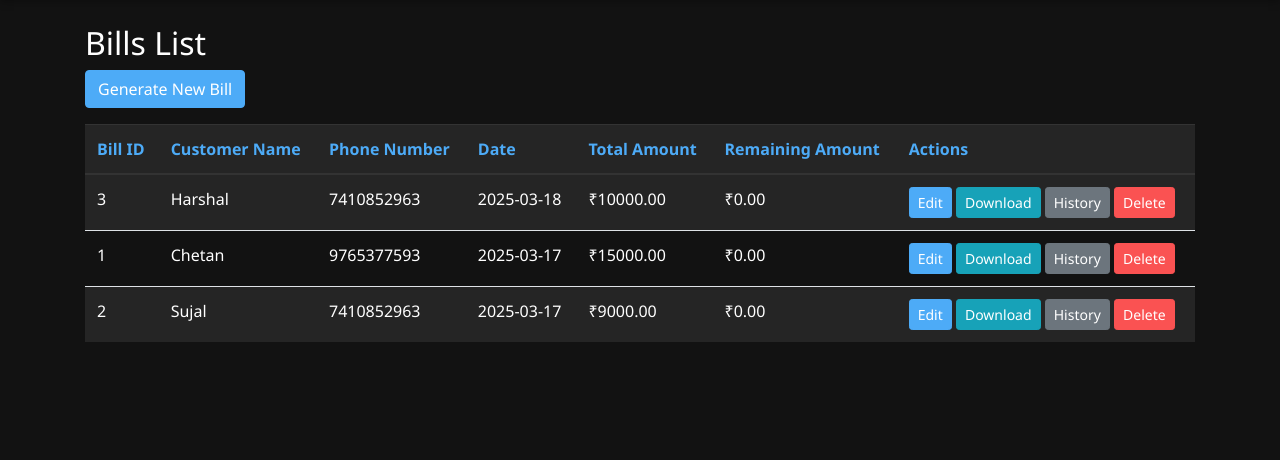
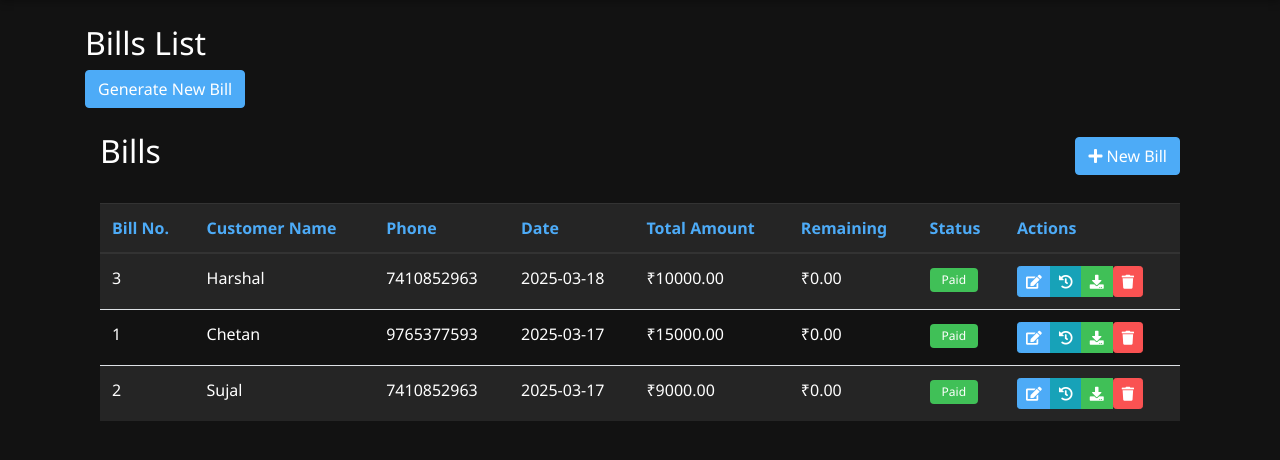
Before and after one commit to Chetanparate12/welding-invoice-manager, a Flask app: page / in a window 1280 px wide. Shown: the part 56-516 px from the top of the page. Run offline with Flask 2, Linux system fonts and the light colour scheme; data comes from the database, SQL or seed files in the repository; both versions use the stored data as it was after the commit; some libraries are stand-ins or nearby versions; some web fonts are replaced.

Commit message:
Updated bill list: Added payment modal and improved delete functionality

```diff
--- a/app.py
+++ b/app.py
@@ -175,11 +175,22 @@ def download_bill(bill_id):
 
 @app.route('/delete_bill/<int:bill_id>', methods=['POST'])
 def delete_bill(bill_id):
-    bill = Bill.query.get_or_404(bill_id)
-    if bill.remaining_amount == 0:
-        db.session.delete(bill)
-        db.session.commit()
-        flash('Bill deleted successfully', 'success')
+    try:
+        bill = Bill.query.get_or_404(bill_id)
+        if bill.remaining_amount == 0:
+            # Delete related records first
+            BillItem.query.filter_by(bill_id=bill.id).delete()
+            Payment.query.filter_by(bill_id=bill.id).delete()
+            # Then delete the bill
+            db.session.delete(bill)
+            db.session.commit()
+            flash('Bill deleted successfully', 'success')
+        else:
+            flash('Cannot delete unpaid bill', 'danger')
+    except Exception as e:
+        db.session.rollback()
+        flash('Error deleting bill', 'danger')
+
     return redirect(url_for('index'))
 
 if __name__ == '__main__':
--- a/static/css/style.css
+++ b/static/css/style.css
@@ -124,3 +124,24 @@ body {
         border: 1px solid var(--border-color);
     }
 }
+
+.badge {
+    padding: 0.5em 1em;
+    border-radius: 4px;
+    font-weight: 500;
+}
+
+.badge-success {
+    background-color: var(--success-color);
+    color: white;
+}
+
+.badge-warning {
+    background-color: #f39c12;
+    color: white;
+}
+
+.badge-danger {
+    background-color: var(--danger-color);
+    color: white;
+}
--- a/templates/bill_list.html
+++ b/templates/bill_list.html
@@ -8,18 +8,26 @@
             <a href="{{ url_for('generate_bill') }}" class="btn btn-primary">Generate New Bill</a>
         </div>
 
+        <div class="container mt-4">
+            <div class="d-flex justify-content-between align-items-center mb-4">
+                <h2>Bills</h2>
+                <a href="{{ url_for('generate_bill') }}" class="btn btn-primary">
+                    <i class="fas fa-plus"></i> New Bill
+                </a>
+            </div>
+
             {% if bills %}
-        <!-- Inside the content block -->
             <div class="table-responsive">
                 <table class="table table-striped">
                     <thead>
                         <tr>
-                        <th>Bill ID</th>
+                            <th>Bill No.</th>
                             <th>Customer Name</th>
-                        <th>Phone Number</th>
+                            <th>Phone</th>
                             <th>Date</th>
                             <th>Total Amount</th>
-                        <th>Remaining Amount</th>
+                            <th>Remaining</th>
+                            <th>Status</th>
                             <th>Actions</th>
                         </tr>
                     </thead>
@@ -32,20 +40,64 @@
                             <td>{{ bill.bill_date.strftime('%Y-%m-%d') }}</td>
                             <td>₹{{ "%.2f"|format(bill.total_amount) }}</td>
                             <td>₹{{ "%.2f"|format(bill.remaining_amount) }}</td>
-                        <!-- In the Actions column of the bills table -->
                             <td>
-                            <a href="{{ url_for('edit_bill', bill_id=bill.id) }}" class="btn btn-sm btn-primary">Edit</a>
+                                {% if bill.remaining_amount == 0 %}
+                                    <span class="badge badge-success">Paid</span>
+                                {% elif bill.remaining_amount == bill.total_amount %}
+                                    <span class="badge badge-danger">Unpaid</span>
+                                {% else %}
+                                    <span class="badge badge-warning">Partial</span>
+                                {% endif %}
+                            </td>
+                            <td>
+                                <div class="btn-group">
+                                    <a href="{{ url_for('edit_bill', bill_id=bill.id) }}" class="btn btn-sm btn-primary" title="Edit">
+                                        <i class="fas fa-edit"></i>
+                                    </a>
+                                    <a href="{{ url_for('payment_history', bill_id=bill.id) }}" class="btn btn-sm btn-info" title="Payment History">
+                                        <i class="fas fa-history"></i>
+                                    </a>
+                                    <a href="{{ url_for('download_bill', bill_id=bill.id) }}" class="btn btn-sm btn-success" title="Download">
+                                        <i class="fas fa-download"></i>
+                                    </a>
                                     {% if bill.remaining_amount > 0 %}
-                            <button type="button" class="btn btn-sm btn-success" data-toggle="modal" data-target="#paymentModal{{ bill.id }}">
-                                Pay
+                                        <button type="button" class="btn btn-sm btn-warning" data-toggle="modal" data-target="#paymentModal{{ bill.id }}" title="Make Payment">
+                                            <i class="fas fa-money-bill-wave"></i>
                                         </button>
+                                    {% else %}
+                                        <form action="{{ url_for('delete_bill', bill_id=bill.id) }}" method="POST" style="display: inline;">
+                                            <button type="submit" class="btn btn-sm btn-danger" onclick="return confirm('Are you sure you want to delete this bill?')" title="Delete">
+                                                <i class="fas fa-trash"></i>
+                                            </button>
+                                        </form>
                                     {% endif %}
-                            <a href="{{ url_for('download_bill', bill_id=bill.id) }}" class="btn btn-sm btn-info">Download</a>
-                            <a href="{{ url_for('payment_history', bill_id=bill.id) }}" class="btn btn-sm btn-secondary">History</a>
-                            {% if bill.remaining_amount == 0 %}
-                            <form action="{{ url_for('delete_bill', bill_id=bill.id) }}" method="POST" style="display: inline;">
-                                <button type="submit" class="btn btn-sm btn-danger" onclick="return confirm('Are you sure you want to delete this bill?')">Delete</button>
+                                </div>
+                            <!-- Payment Modal -->
+                            {% if bill.remaining_amount > 0 %}
+                            <div class="modal fade" id="paymentModal{{ bill.id }}" tabindex="-1" role="dialog" aria-hidden="true">
+                                <div class="modal-dialog" role="document">
+                                    <div class="modal-content">
+                                        <div class="modal-header">
+                                            <h5 class="modal-title">Make Payment</h5>
+                                            <button type="button" class="close" data-dismiss="modal" aria-label="Close">
+                                                <span aria-hidden="true">&times;</span>
+                                            </button>
+                                        </div>
+                                        <form action="{{ url_for('pay_bill', bill_id=bill.id) }}" method="POST">
+                                            <div class="modal-body">
+                                                <div class="form-group">
+                                                    <label>Remaining Amount: ₹{{ "%.2f"|format(bill.remaining_amount) }}</label>
+                                                    <input type="number" name="payment_amount" class="form-control" step="0.01" min="0" max="{{ bill.remaining_amount }}" required>
+                                                </div>
+                                            </div>
+                                            <div class="modal-footer">
+                                                <button type="button" class="btn btn-secondary" data-dismiss="modal">Cancel</button>
+                                                <button type="submit" class="btn btn-primary">Pay</button>
+                                            </div>
                                         </form>
+                                    </div>
+                                </div>
+                            </div>
                             {% endif %}
                             </td>
                         </tr>
@@ -81,10 +133,18 @@
                 </table>
             </div>
             {% else %}
-        <div class="alert alert-info">
-            No bills found. Click "Generate New Bill" to create one.
+            <div class="card">
+                <div class="card-body text-center">
+                    <i class="fas fa-file-invoice fa-3x text-muted mb-3"></i>
+                    <h4>No Bills Found</h4>
+                    <p class="text-muted">Start by creating a new bill using the button above.</p>
+                    <a href="{{ url_for('generate_bill') }}" class="btn btn-primary">
+                        <i class="fas fa-plus"></i> Create First Bill
+                    </a>
+                </div>
             </div>
             {% endif %}
         </div>
     </div>
+</div>
 {% endblock %}
```
Also changed, not shown: templates/bill_pdf.html (+12 -0 lines), bills.db. Lines whose indentation alone changed are shown as unchanged.
